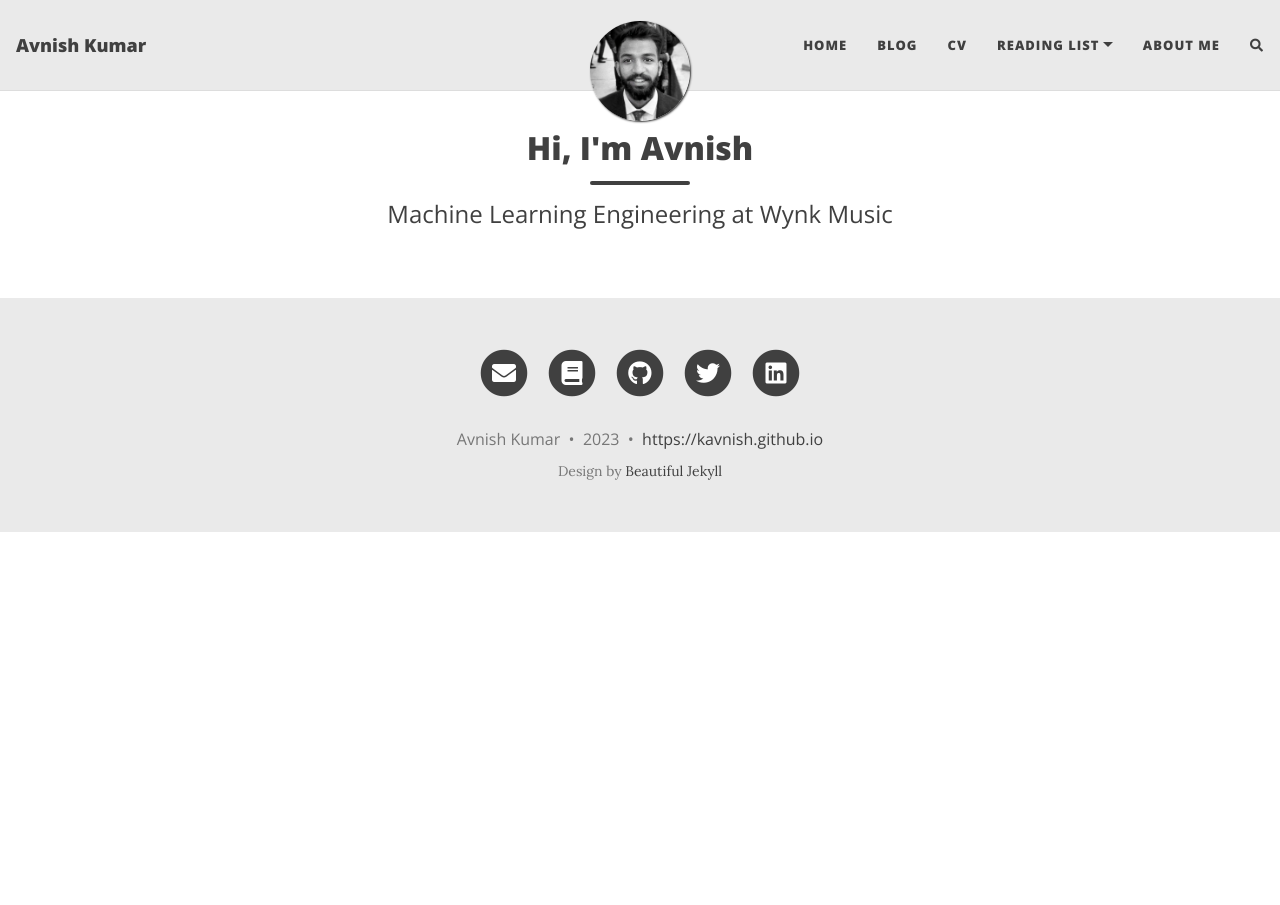
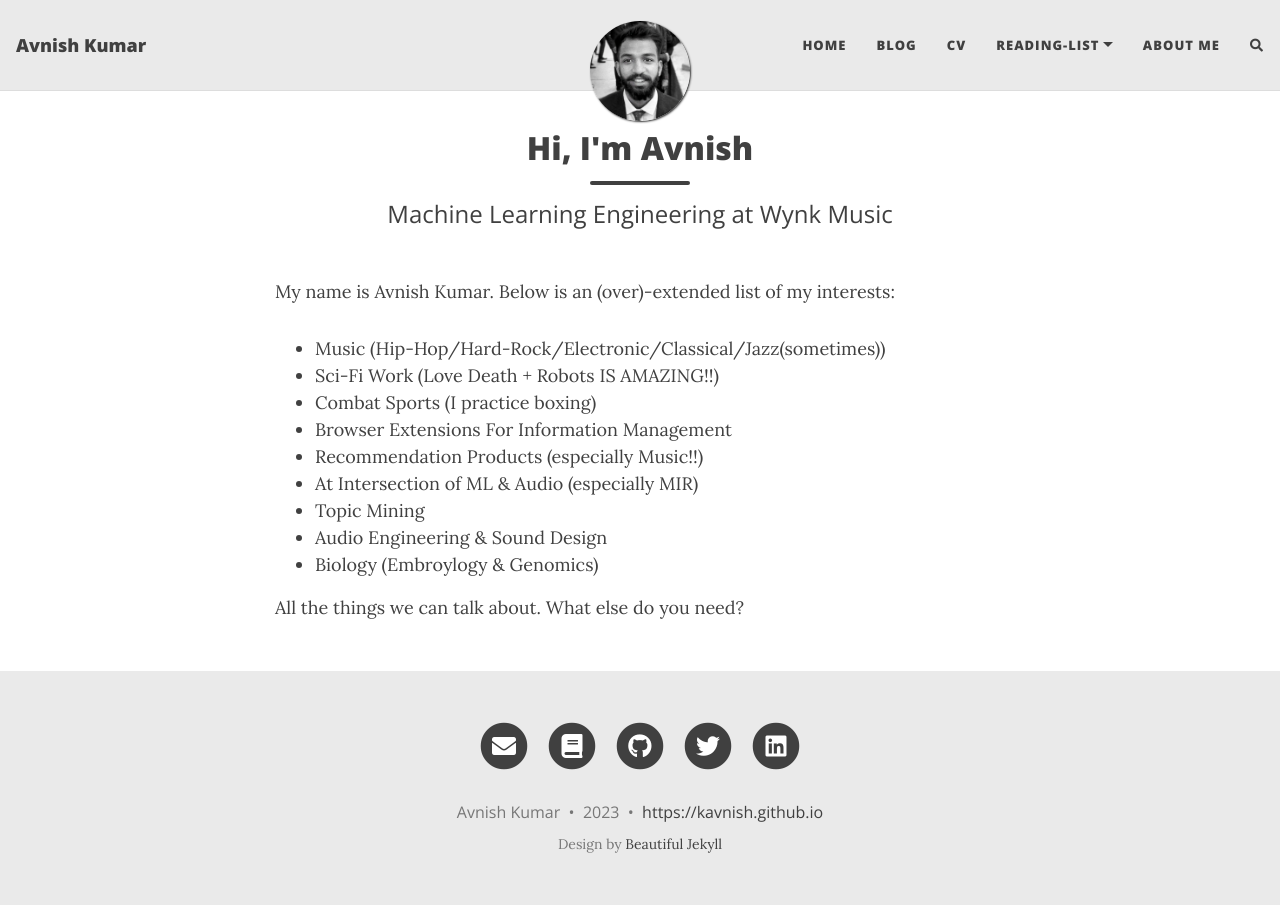
Before and after one commit to kavnish/kavnish.github.io, a Jekyll site: the page built from index.html, in a window 1280 px wide. Built offline with Jekyll 4.4.1, drawn with Linux system fonts in a browser that asks for light colours; nearby versions of some CDN libraries; the list of posts is cut into pages by our own code; comment, search, counter and statistics services are not loaded.

Commit message:
updated home page

```diff
--- a/_config.yml
+++ b/_config.yml
@@ -23,9 +23,9 @@ navbar-links:
   Home: "index"
   Blog: "blog"
   CV: "cv"
-  Reading List:
-    misc: "book-shelf"
-    Books: "book-shelf"
+  Reading-List:
+  - Books: "book-shelf"
+  - Misc: "book-shelf"
   About Me: "aboutme"
 
 
--- a/index.html
+++ b/index.html
@@ -4,3 +4,21 @@
 subtitle: Machine Learning Engineering at Wynk Music
 use-site-title: true
 ---
+
+
+<p>My name is Avnish Kumar. Below is an (over)-extended list of my interests:</p>
+
+<ul>
+    <li>Music (Hip-Hop/Hard-Rock/Electronic/Classical/Jazz(sometimes))</li>
+    <li>Sci-Fi Work (Love Death + Robots IS AMAZING!!)</li>
+    <li>Combat Sports (I practice boxing)</li>
+    <li>Browser Extensions For Information Management</li>
+    <li>Recommendation Products (especially Music!!)</li>
+    <li>At Intersection of ML & Audio (especially MIR)</li>
+    <li>Topic Mining </li>
+    <li>Audio Engineering & Sound Design</li>
+    <li>Biology (Embroylogy & Genomics)</li>
+</ul>
+
+
+All the things we can talk about. What else do you need?
```
